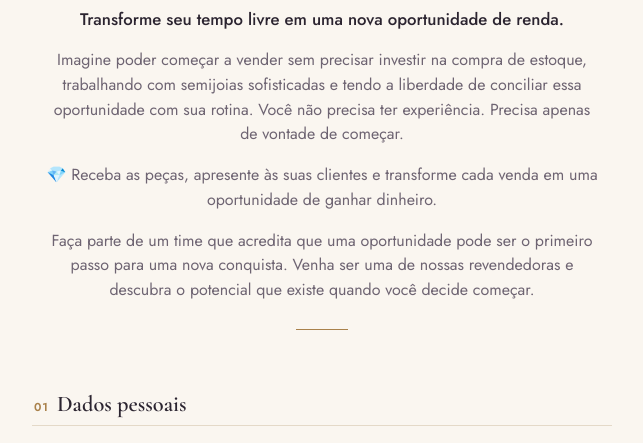
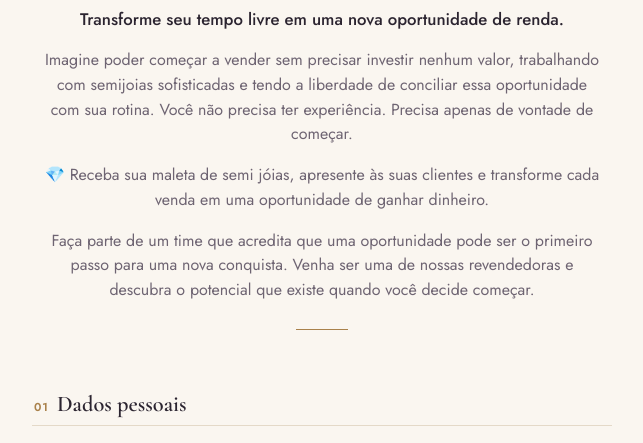
Before and after one commit to juninhosouza810/revendedoras, a website: page index.html in a window 1280 px wide. Shown: the part 281-724 px from the top of the page, without its empty margins (318-961 px from the left). Drawn offline with nearby package versions, Linux system fonts and the light colour scheme.

Commit message:
Update text in index.html for clarity and detail

```diff
--- a/index.html
+++ b/index.html
@@ -331,10 +331,10 @@
         Transforme seu tempo livre em uma nova oportunidade de renda.
       </span>
       <span>
-        Imagine poder começar a vender sem precisar investir na compra de estoque, trabalhando com semijoias sofisticadas e tendo a liberdade de conciliar essa oportunidade com sua rotina. Você não precisa ter experiência. Precisa apenas de vontade de começar.
+        Imagine poder começar a vender sem precisar investir nenhum valor, trabalhando com semijoias sofisticadas e tendo a liberdade de conciliar essa oportunidade com sua rotina. Você não precisa ter experiência. Precisa apenas de vontade de começar.
       </span>
       <span>
-        💎 Receba as peças, apresente às suas clientes e transforme cada venda em uma oportunidade de ganhar dinheiro.
+        💎 Receba sua maleta de semi jóias, apresente às suas clientes e transforme cada venda em uma oportunidade de ganhar dinheiro.
       </span>
       <span>
         Faça parte de um time que acredita que uma oportunidade pode ser o primeiro passo para uma nova conquista. Venha ser uma de nossas revendedoras e descubra o potencial que existe quando você decide começar.
```
